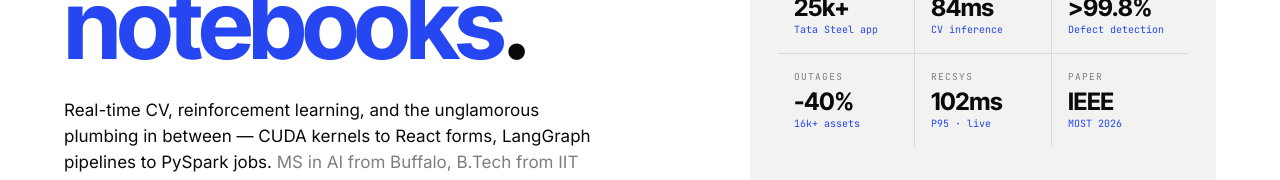
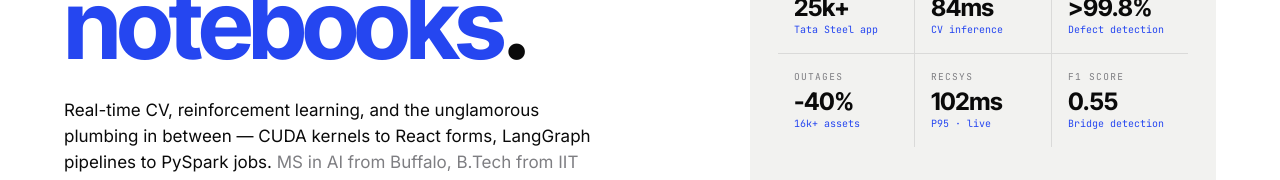
Before and after one commit to swarat17/swarat17.github.io, a Next.js app: page / in a window 1280 px wide. Shown: the part 446-626 px from the top of the page. Built offline with nearby package versions, Linux system fonts and the light colour scheme.

Commit message:
minor change

```diff
--- a/src/components/Hero.js
+++ b/src/components/Hero.js
@@ -7,7 +7,7 @@ const heroMetrics = [
   { k: 'Accuracy', v: '>99.8%',  d: 'Defect detection' },
   { k: 'Outages',  v: '-40%',    d: '16k+ assets' },
   { k: 'Recsys',   v: '102ms',   d: 'P95 · live' },
-  { k: 'Paper',    v: 'IEEE',    d: 'MOST 2026' },
+  { k: 'F1 Score', v: '0.55',    d: 'Bridge detection' },
 ]
 
 export default function Hero() {
```
